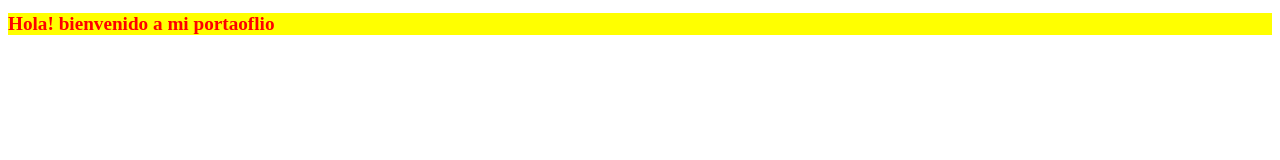
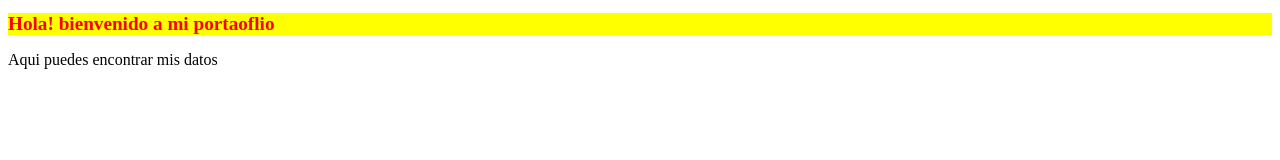
Before and after one commit to DanielaNahuelpan/Portafolio2024, a plain HTML site: page index.html in a window 1280 px wide. Drawn offline with Linux system fonts and the light colour scheme.

Commit message:
agrego parrafo y gh-pages

```diff
--- a/index.html
+++ b/index.html
@@ -8,5 +8,6 @@
 </head>
 <body>
     <H1>Hola! bienvenido a mi portaoflio</H1>
+    <p>Aqui puedes encontrar mis datos</p>
 </body>
 </html>
```
